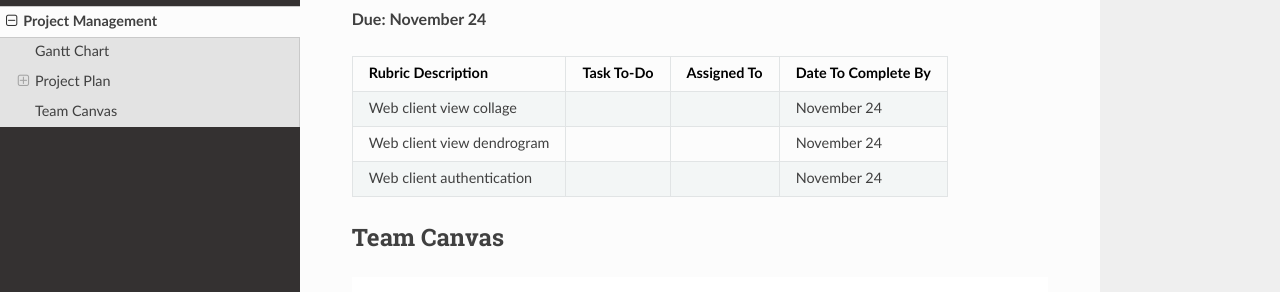
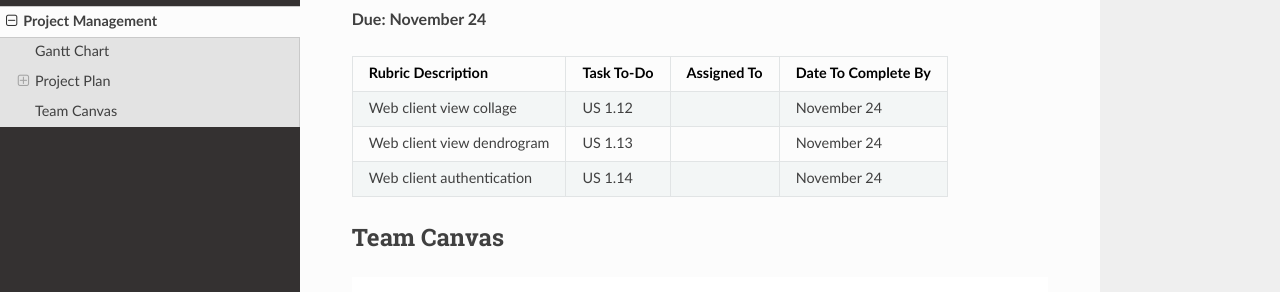
Before and after one commit to UAlberta-CMPUT401/ai4buzz, an MkDocs documentation site: the page built from docs/docs/project-management.md, in a window 1280 px wide and 900 px high, scrolled down 1653 px. Shown: the part 159-451 px from the top of the window. Built offline with MkDocs 1.6.1, drawn with Linux system fonts in a browser that asks for light colours; nearby versions of some CDN libraries.

Commit message:
add user story numbers

```diff
--- a/docs/docs/project-management.md
+++ b/docs/docs/project-management.md
@@ -53,9 +53,9 @@
 
 | **Rubric Description**     | **Task To-Do** | **Assigned To** | **Date To Complete By** |
 | -------------------------- | -------------- | --------------- | ----------------------- |
-| Web client view collage    |                |                 | November 24             |
-| Web client view dendrogram |                |                 | November 24             |
-| Web client authentication  |                |                 | November 24             |
+| Web client view collage    | US 1.12        |                 | November 24             |
+| Web client view dendrogram | US 1.13        |                 | November 24             |
+| Web client authentication  | US 1.14        |                 | November 24             |
 
 ## Team Canvas
 
```
